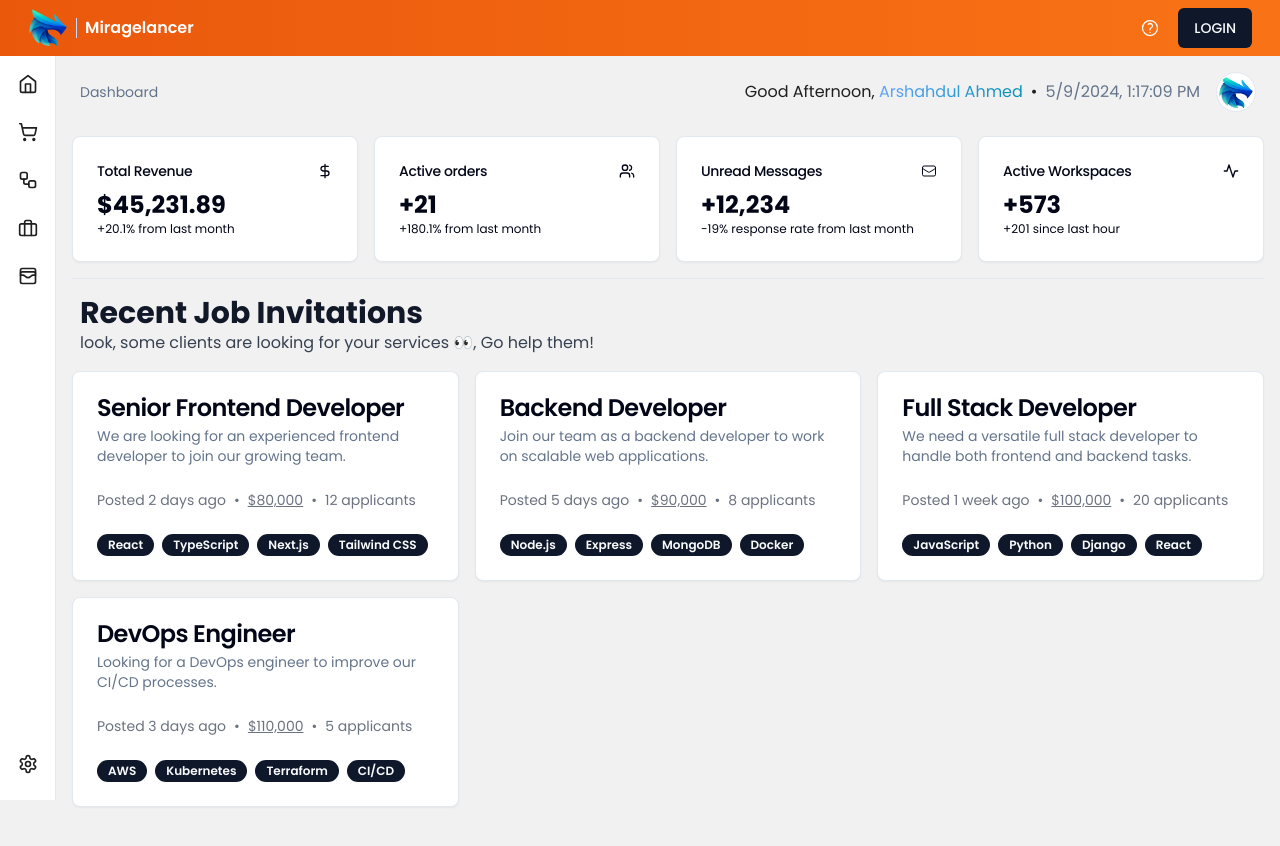
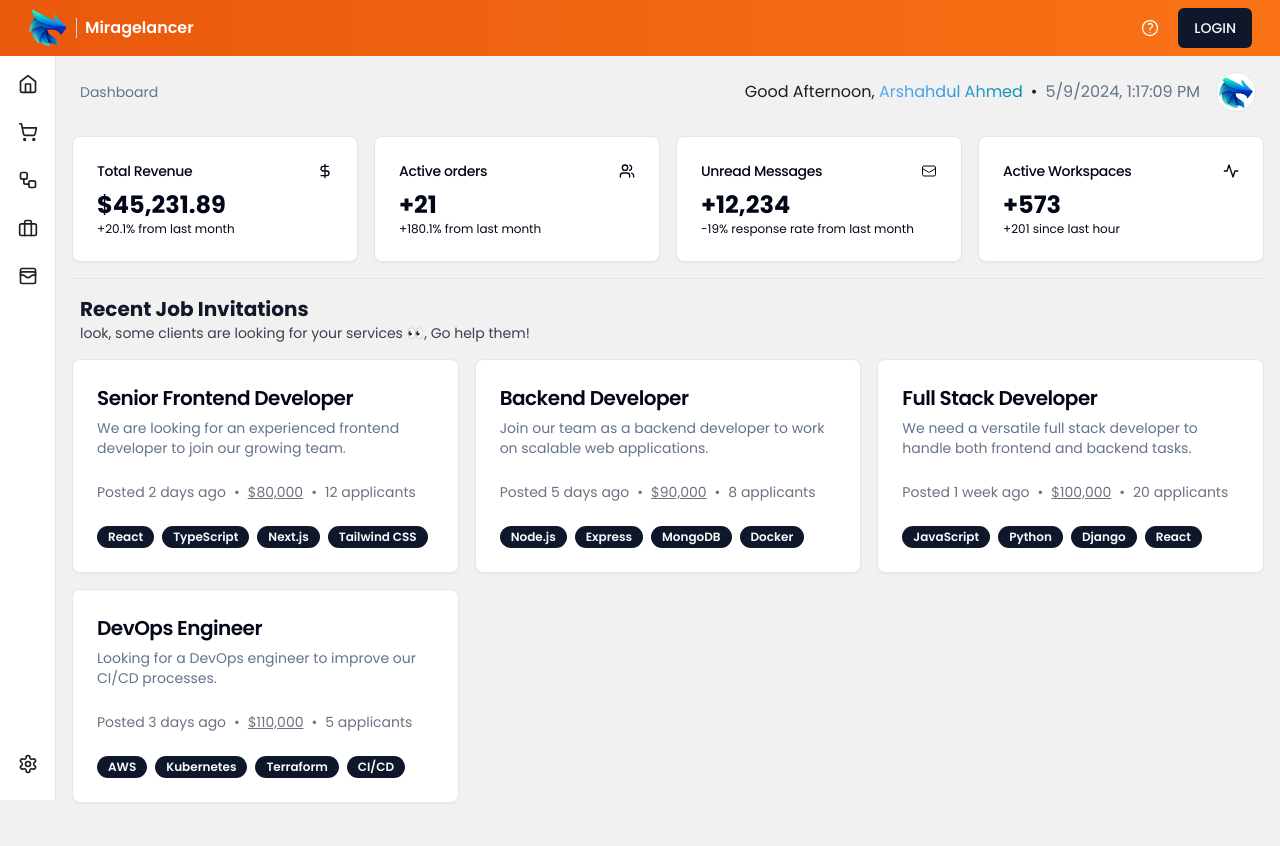
Before and after one commit to Webrizen/miragelancer, a Next.js app in the folder frontend/user/: page /dashboard in a window 1280 px wide. Shown: the top 846 px of the page. Built offline with nearby package versions, Linux system fonts and the light colour scheme.

Commit message:
"Update font sizes and styles in dashboard pages"

```diff
--- a/frontend/user/src/app/dashboard/page.js
+++ b/frontend/user/src/app/dashboard/page.js
@@ -158,10 +158,10 @@ export default function page() {
       </div>
       <Separator className="my-4" />
       <div className="max-w-2xl text-left mb-4 mx-2">
-        <h1 className="text-3xl font-bold text-gray-900 dark:text-white capitalize">
+        <h1 className="text-xl font-bold text-gray-900 dark:text-white capitalize">
           Recent Job Invitations
         </h1>
-        <p className="text-gray-700 dark:text-gray-300 max-w-xl mx-auto md:mx-0">
+        <p className="text-gray-700 text-sm dark:text-gray-300 max-w-xl mx-auto md:mx-0">
           look, some clients are looking for your services 👀, Go help them!
         </p>
       </div>
@@ -170,7 +170,7 @@ export default function page() {
           <Link href="/jobs" asChild key={index}>
             <Card className="w-full">
               <CardHeader>
-                <CardTitle>{job.title}</CardTitle>
+                <CardTitle className="text-xl">{job.title}</CardTitle>
                 <CardDescription>{job.description}</CardDescription>
               </CardHeader>
               <CardContent>
--- a/frontend/user/src/app/dashboard/workspace/page.jsx
+++ b/frontend/user/src/app/dashboard/workspace/page.jsx
@@ -62,7 +62,7 @@ export default function page() {
                 </p>
                 <div className="text-xs text-gray-500 dark:text-gray-400 mt-2 flex flex-row justify-between items-center w-full">
                   <span>10:30 AM</span>
-                  <DoubleTick className="h-5 w-5" />
+                  <DoubleTick className="h-5 w-5 text-blue-500" />
                 </div>
               </div>
               <Avatar className="border w-8 h-8">
```
